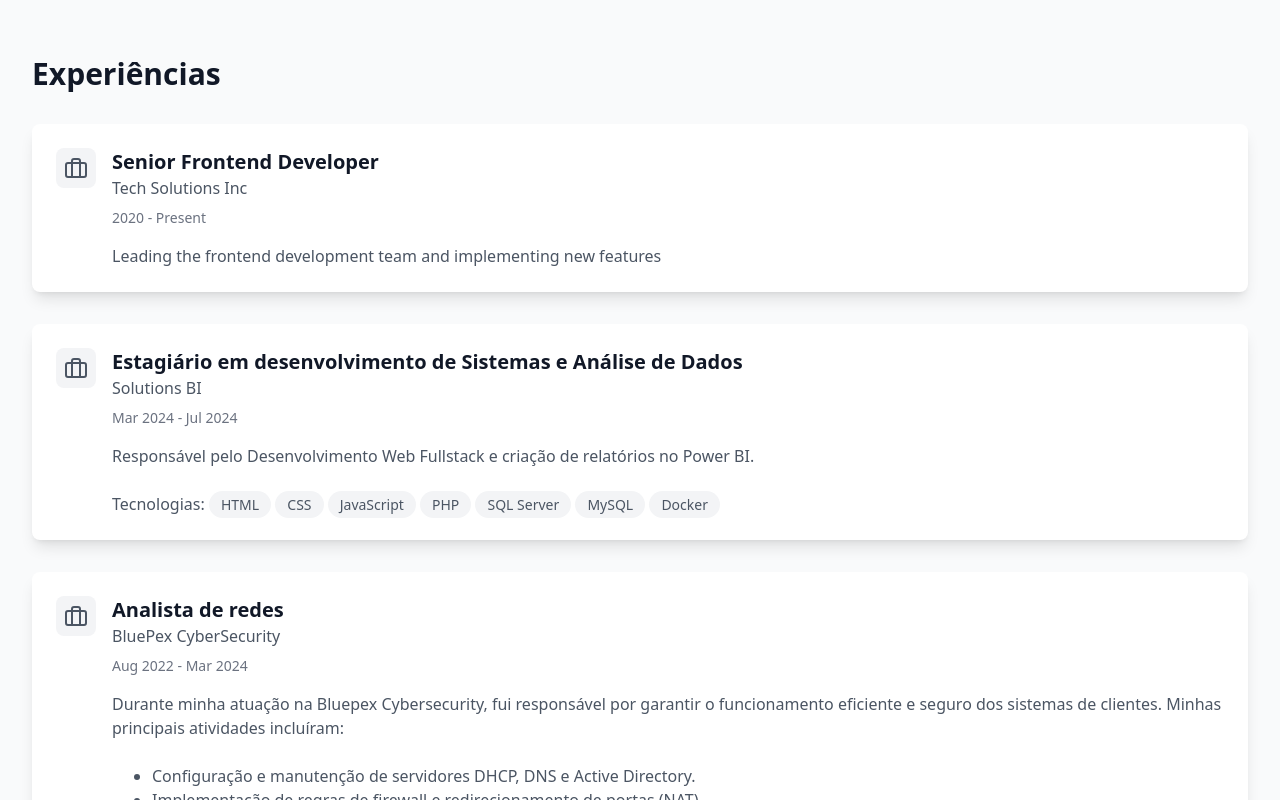
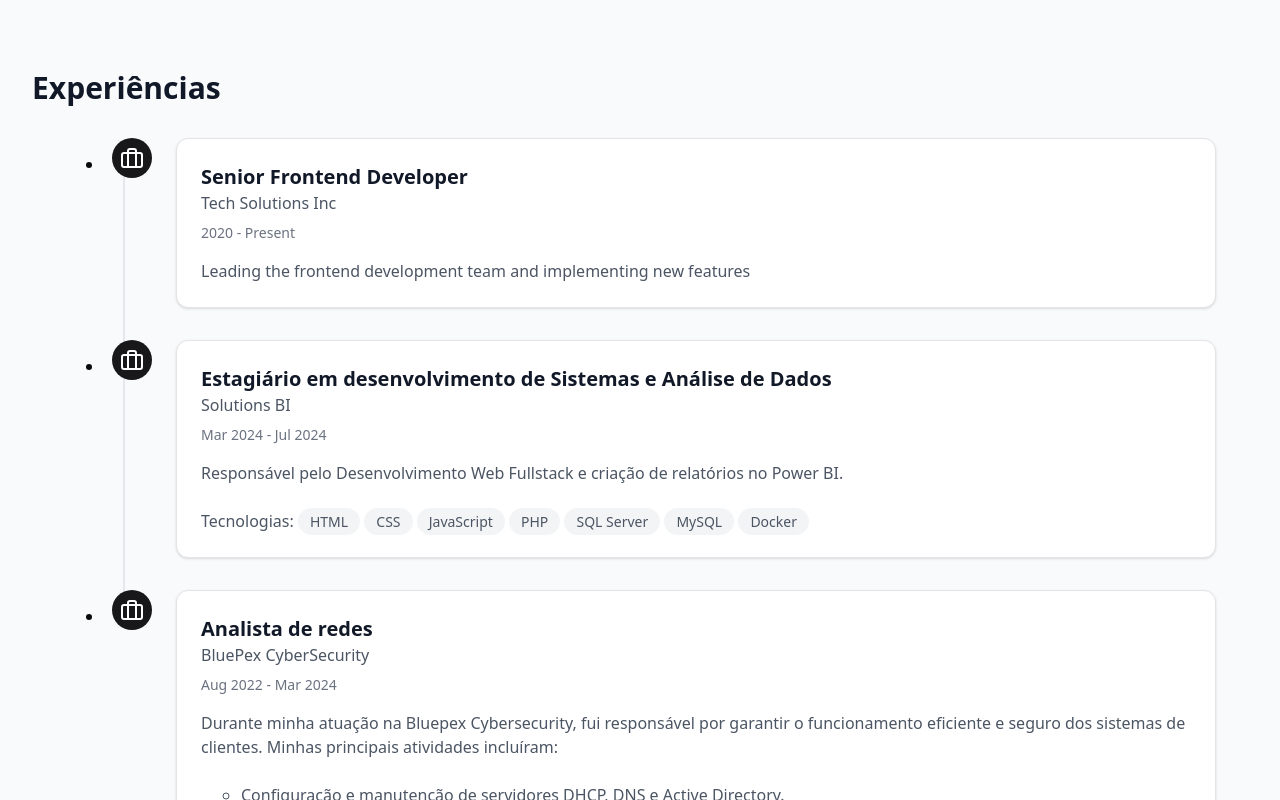
Before and after one commit to fernando-bertolo/Portfolio2, a React (Vite) app: page / in a window 1280 px wide. Shown: the part 1560-2360 px from the top of the page. Built offline with nearby package versions, Linux system fonts and the light colour scheme.

Commit message:
:sparkles: feat: Adicionando timeline na seção de experiências

```diff
--- a/package.json
+++ b/package.json
@@ -10,6 +10,7 @@
     "preview": "vite preview"
   },
   "dependencies": {
+    "@radix-ui/react-icons": "^1.3.2",
     "@radix-ui/react-slot": "^1.1.1",
     "class-variance-authority": "^0.7.1",
     "clsx": "^2.1.1",
--- a/src/components/sections/Experience.tsx
+++ b/src/components/sections/Experience.tsx
@@ -1,34 +1,12 @@
 import { experiences } from '../../data/mockData';
-import { Briefcase } from 'lucide-react';
+import { Timeline } from '../ui/timeline';
 
-export const Experience = () => {
+export function Experience() {
   return (
-    <section id="experience" className="py-20 bg-gray-50 min-h-[calc(100vh-4rem)] scroll-margin-top">
-      <div className="max-w-7xl mx-auto px-4 sm:px-6 lg:px-8">
+    <section id='experience' className="py-20 bg-gray-50 min-h-[calc(100vh-4rem)] scroll-margin-top">
+      <div className='max-w-7xl mx-auto px-4 sm:px-6 lg:px-8'>
         <h2 className="text-3xl font-bold text-gray-900 mb-8">Experiências</h2>
-        <div className="space-y-8">
-          {experiences.map((exp) => (
-            <div
-              key={exp.id}
-              className="bg-white p-6 rounded-lg shadow-lg flex items-start space-x-4"
-            >
-              <div className="bg-gray-100 p-2 rounded-lg">
-                <Briefcase className="text-gray-600" size={24} />
-              </div>
-              <div>
-                <h3 className="text-xl font-semibold text-gray-900">
-                  {exp.position}
-                </h3>
-                <p className="text-gray-600 mb-2">{exp.company}</p>
-                <p className="text-gray-500 text-sm mb-4">{exp.period}</p>
-                <div
-                  className="text-gray-600"
-                  dangerouslySetInnerHTML={{ __html: exp.description }}
-                />
-              </div>
-            </div>
-          ))}
-        </div>
+        <Timeline items={experiences} />
       </div>
     </section>
   );
--- a/src/components/sections/Projects.tsx
+++ b/src/components/sections/Projects.tsx
@@ -25,6 +25,7 @@ export const Projects = () => {
 
   return (
     <section id='projects' className="mx-auto max-w-md py-20 min-h-[calc(100vh-4rem)] scroll-margin-top">
+      <div className='max-w-7xl mx-auto px-4 sm:px-6 lg:px-8'>
         <h2 className="text-3xl font-bold text-gray-900 mb-8">Projetos</h2>
         <Carousel setApi={setApi} className="w-full">
           <CarouselContent>
@@ -81,8 +82,7 @@ export const Projects = () => {
           <CarouselPrevious />
           <CarouselNext />
         </Carousel>
+      </div>
     </section>
-
-
   );
 };
--- /dev/null
+++ b/src/components/ui/timeline.tsx
@@ -0,0 +1,60 @@
+import { Card } from "./card";
+import { ReactNode } from "react";
+import { Experience } from "@/types";
+import { Briefcase } from "lucide-react";
+
+export interface TimelineItem {
+  title: string;
+  description: string;
+  date: string;
+  icon?: ReactNode;
+}
+
+interface TimelineProps {
+  items: Experience[];
+}
+
+export function Timeline({ items }: TimelineProps) {
+  return (
+    <div className="max-w-7xl mx-auto px-4 sm:px-6 lg:px-8">
+      <ul className="-mb-8">
+        {items.map((item, index) => (
+          <li key={index}>
+            <div className="relative pb-8">
+              {index !== items.length - 1 && (
+                <div
+                  className="absolute left-5 top-5 -ml-px h-full w-0.5 bg-gray-200"
+                  aria-hidden="true"
+                />
+              )}
+              <div className="relative flex items-start space-x-4">
+                <div>
+                  <div className="relative px-2">
+                    <div className="flex h-10 w-10 items-center justify-center rounded-full bg-primary text-primary-foreground">
+                        <Briefcase className="text-white" size={24} />
+                    </div>
+                  </div>
+                </div>
+                <div className="min-w-0 flex-1">
+                  <Card className="p-6">
+                    <div>
+                        <h3 className="text-xl font-semibold text-gray-900">
+                        {item.position}
+                        </h3>
+                        <p className="text-gray-600 mb-2">{item.company}</p>
+                        <p className="text-gray-500 text-sm mb-4">{item.period}</p>
+                        <div
+                        className="text-gray-600"
+                        dangerouslySetInnerHTML={{ __html: item.description }}
+                        />
+                    </div>
+                  </Card>
+                </div>
+              </div>
+            </div>
+          </li>
+        ))}
+      </ul>
+    </div>
+  );
+}
```
Also changed, not shown: src/assets/logoSolutions.svg (added), 1 other file (tests, documents, lock files or other folders). Lines whose indentation alone changed are shown as unchanged.
